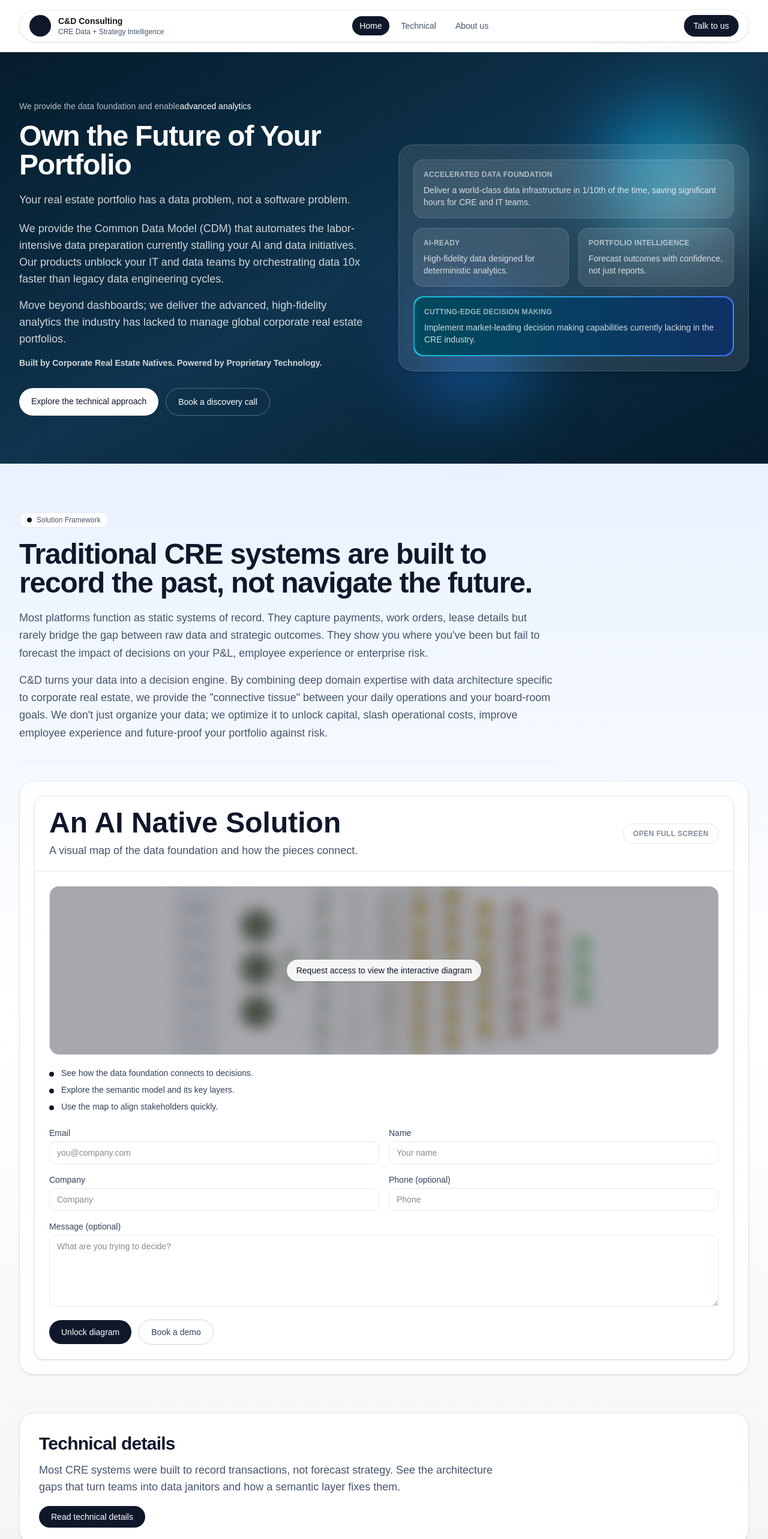
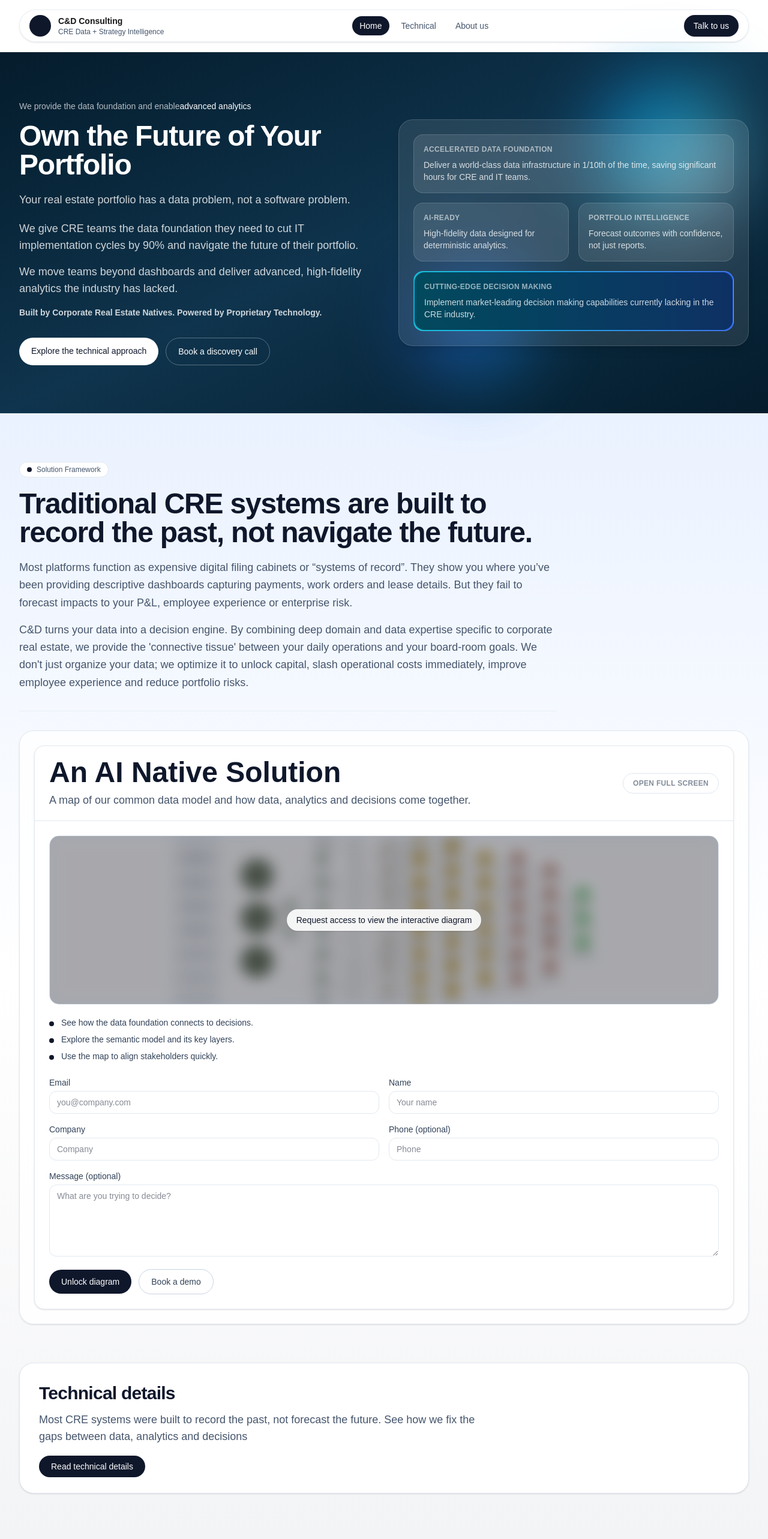
Before and after one commit to gliderhover/cd-consulting-site, a Next.js app: page / in a window 1280 px wide. Shown: the top 2566 px of the page at 60% size. Built offline with nearby package versions, Linux system fonts and the light colour scheme.

Commit message:
text update

```diff
--- a/components/DiagramGate.tsx
+++ b/components/DiagramGate.tsx
@@ -25,7 +25,7 @@ export default function DiagramGate({
   mode,
   embedSrc = "/Diagram/diagram_complete_v2.html",
   title = "An AI Native Solution",
-  subtitle = "A visual map of the data foundation and how the pieces connect.",
+  subtitle = "A map of our common data model and how data, analytics and decisions come together.",
 }: DiagramGateProps) {
   const [isUnlocked, setIsUnlocked] = useState(false);
   const [submitting, setSubmitting] = useState(false);
--- a/content/home.json
+++ b/content/home.json
@@ -7,8 +7,8 @@
   },
   "heroTitle": "Own the Future of Your Portfolio",
   "heroSubtitle": "Your real estate portfolio has a data problem, not a software problem.",
-  "heroBodyPrimary": "We provide the Common Data Model (CDM) that automates the labor-intensive data preparation currently stalling your AI and data initiatives. Our products unblock your IT and data teams by orchestrating data 10x faster than legacy data engineering cycles.",
-  "heroBodySecondary": "Move beyond dashboards; we deliver the advanced, high-fidelity analytics the industry has lacked to manage global corporate real estate portfolios.",
+  "heroBodyPrimary": "We give CRE teams the data foundation they need to cut IT implementation cycles by 90% and navigate the future of their portfolio.",
+  "heroBodySecondary": "We move teams beyond dashboards and deliver advanced, high-fidelity analytics the industry has lacked.",
   "heroFooter": "Built by Corporate Real Estate Natives. Powered by Proprietary Technology.",
   "heroCtaPrimary": { "label": "Explore the technical approach", "href": "/technical" },
   "heroCtaSecondary": { "label": "Book a discovery call", "href": "#contact" },
@@ -28,7 +28,7 @@
   ],
   "technicalTeaser": {
     "title": "Technical details",
-    "body": "Most CRE systems were built to record transactions, not forecast strategy. See the architecture gaps that turn teams into data janitors and how a semantic layer fixes them.",
+    "body": "Most CRE systems were built to record the past, not forecast the future. See how we fix the gaps between data, analytics and decisions",
     "cta": { "label": "Read technical details", "href": "/technical" }
   },
   "problemTitle": "The problem inside the problem",
--- a/content/outcomes.json
+++ b/content/outcomes.json
@@ -6,27 +6,24 @@
       "heading": "Increase Revenue",
       "body": "",
       "bullets": [
-        "Unlocking Capital: Identify underperforming assets and execute disposal, reinvestment or restructuring strategies.",
-        "Asset Monetization: Identify new revenue streams within existing square footage.",
-        "Green Partnership Opportunities: Bridge the gap through co-investment strategies that reduce OpEx and increase asset value."
+        "Find Hidden Revenue: Stop guessing which assets are underperforming. We structure your data so you can instantly identify disposal, reinvestment, or subleasing opportunities within your existing footprint.",
+        "Talent Retention & Attraction: Align workplace design with real-time employee experience and sentiment data."
       ]
     },
     {
       "heading": "Reduce Costs",
       "body": "",
       "bullets": [
-        "Occupancy Optimization: Right-size your footprint-based utilization forecasts while streamlining capital planning and maintenance for peak efficiency.",
-        "AI & Data Readiness: Architect a data foundation that prepares your organization for the next wave of AI-driven automation and insight.",
-        "M&A Integration & Optimization: Accelerate merger ROI by rapidly identifying redundancies and capturing \"day-one\" synergies through unified data architecture."
+        "Slash Operational Costs: Create immediate savings with the right accounting while right-sizing your portfolio based on actual utilization data, not gut feelings.",
+        "M&A Integration & Optimization: Exceed expectations early with a unified data view."
       ]
     },
     {
-      "heading": "Mitigate Risk",
+      "heading": "Protect Your Business",
       "body": "",
       "bullets": [
-        "Talent Retention & Attraction: Secure your competitive advantage by aligning workplace design with real-time employee experience and sentiment data.",
-        "Operational Resilience: Protect your enterprise from market volatility, talent shifts, and climate-related risks.",
-        "Compliance & Governance: Ensure global regulatory alignment and data integrity across every region and business line."
+        "Mitigate Enterprise Risk:Protect your business from market volatility and compliance failures. Ensure your data integrity is airtight across every global region and business line.",
+        "AI & Data Readiness: Prepare your organization for AI-driven automation without spending millions on endless IT plumbing."
       ]
     }
   ]
--- a/content/solution.json
+++ b/content/solution.json
@@ -2,8 +2,8 @@
   "heroBadge": "Solution Framework",
   "heroTitle": "Traditional CRE systems are built to record the past, not navigate the future.",
   "heroParagraphs": [
-    "Most platforms function as static systems of record. They capture payments, work orders, lease details but rarely bridge the gap between raw data and strategic outcomes. They show you where you've been but fail to forecast the impact of decisions on your P&L, employee experience or enterprise risk.",
-    "C&D turns your data into a decision engine. By combining deep domain expertise with data architecture specific to corporate real estate, we provide the \"connective tissue\" between your daily operations and your board-room goals. We don't just organize your data; we optimize it to unlock capital, slash operational costs, improve employee experience and future-proof your portfolio against risk."
+    "Most platforms function as expensive digital filing cabinets or “systems of record”. They show you where you’ve been providing descriptive dashboards capturing payments, work orders and lease details. But they fail to forecast impacts to your P&L, employee experience or enterprise risk.",
+    "C&D turns your data into a decision engine. By combining deep domain and data expertise specific to corporate real estate, we provide the 'connective tissue' between your daily operations and your board-room goals. We don't just organize your data; we optimize it to unlock capital, slash operational costs immediately, improve employee experience and reduce portfolio risks."
   ],
   "graphicPlaceholder": "GRAPHIC TO BE INSERTED",
   "cta": {
--- a/content/technical.json
+++ b/content/technical.json
@@ -19,7 +19,7 @@
     }
   ],
   "detailsTitle": "Technical details",
-  "detailsBody": "Most CRE systems were built to record the past, not forecast the future. See how we fix the gaps between data and analytics",
+  "detailsBody": "Most CRE systems were built to record the past, not forecast the future. See how we fix the gaps between data, analytics and decisions",
   "issueTitle": "The issue is not reporting. It is architecture.",
   "issueBody": "Most CRE stacks were built to capture reality (payments, work orders, lease abstracts). They are great at looking backward. They struggle to forecast and connect decisions to P&L, employee experience, ESG goals, and risk. That gap turns teams into manual data janitors.",
   "issueCards": [
```
